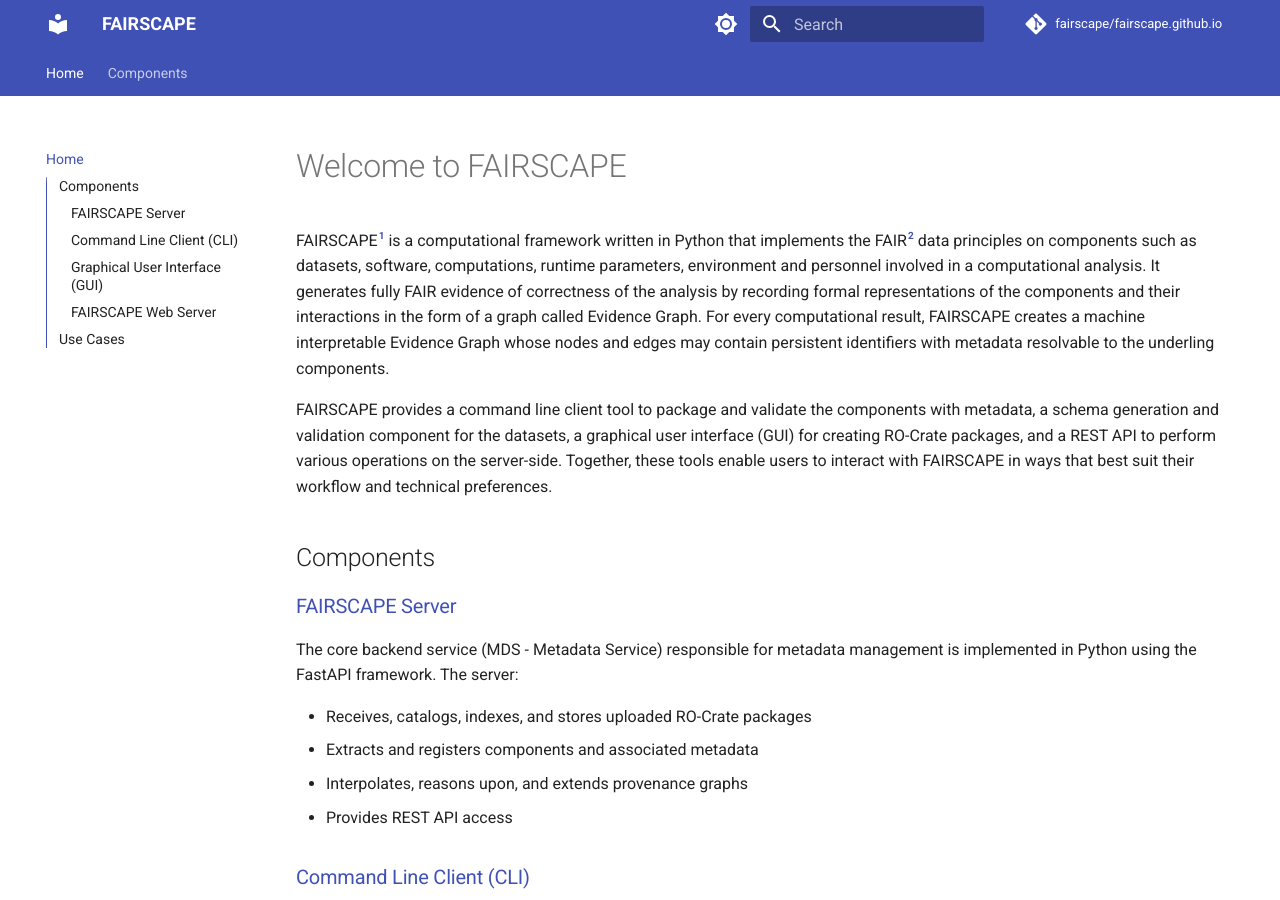
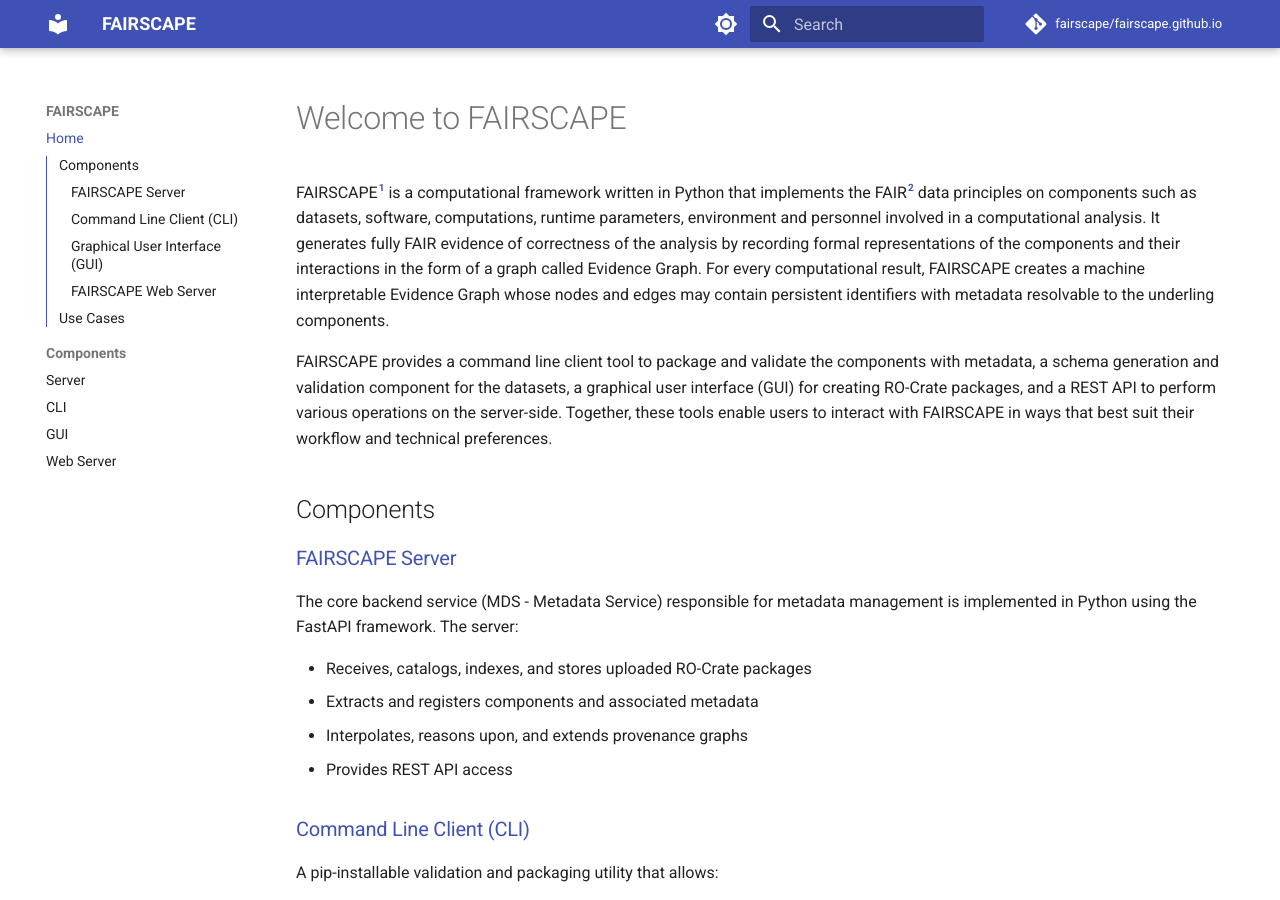
Before and after one commit to fairscape/fairscape.github.io, an MkDocs documentation site: the page built from docs/index.md, in a window 1280 px wide and 900 px high. Built offline with MkDocs 1.6.1 and Material for MkDocs 9.7.7, drawn with Linux system fonts in a browser that asks for light colours; comment, search, counter and statistics services are not loaded.

Commit message:
both navs

```diff
--- a/mkdocs.yml
+++ b/mkdocs.yml
@@ -1,12 +1,14 @@
-# Project Information
 site_name: FAIRSCAPE
 site_description: An Evolving AI-readiness Framework for Biomedical Research
 site_url: https://fairscape.github.io/
+
 # Repository
 repo_name: fairscape/fairscape.github.io
 repo_url: https://github.com/fairscape/fairscape.github.io
+
 # Copyright
 copyright: Copyright &copy; 2024 University of Virginia
+
 # Page tree
 nav:
   - Home: index.md
@@ -15,12 +17,14 @@ nav:
       - CLI: components/CLI.md
       - GUI: components/GUI.md
       - Web Server: components/webserver.md
+
 theme:
   name: material
   language: en
   features:
-    - navigation.tabs
+    - navigation.indexes
     - navigation.sections
+    - navigation.expand
     - toc.integrate
     - navigation.top
     - search.suggest
@@ -39,9 +43,11 @@ theme:
       toggle:
         icon: material/brightness-4
         name: Switch to light mode
+
 plugins:
   - search:
       lang: en
+
 markdown_extensions:
   # Python Markdown
   - abbr
@@ -71,6 +77,7 @@ markdown_extensions:
   - pymdownx.tasklist:
       custom_checkbox: true
   - pymdownx.tilde
+
 extra:
   social:
     - icon: fontawesome/brands/github-alt
```
